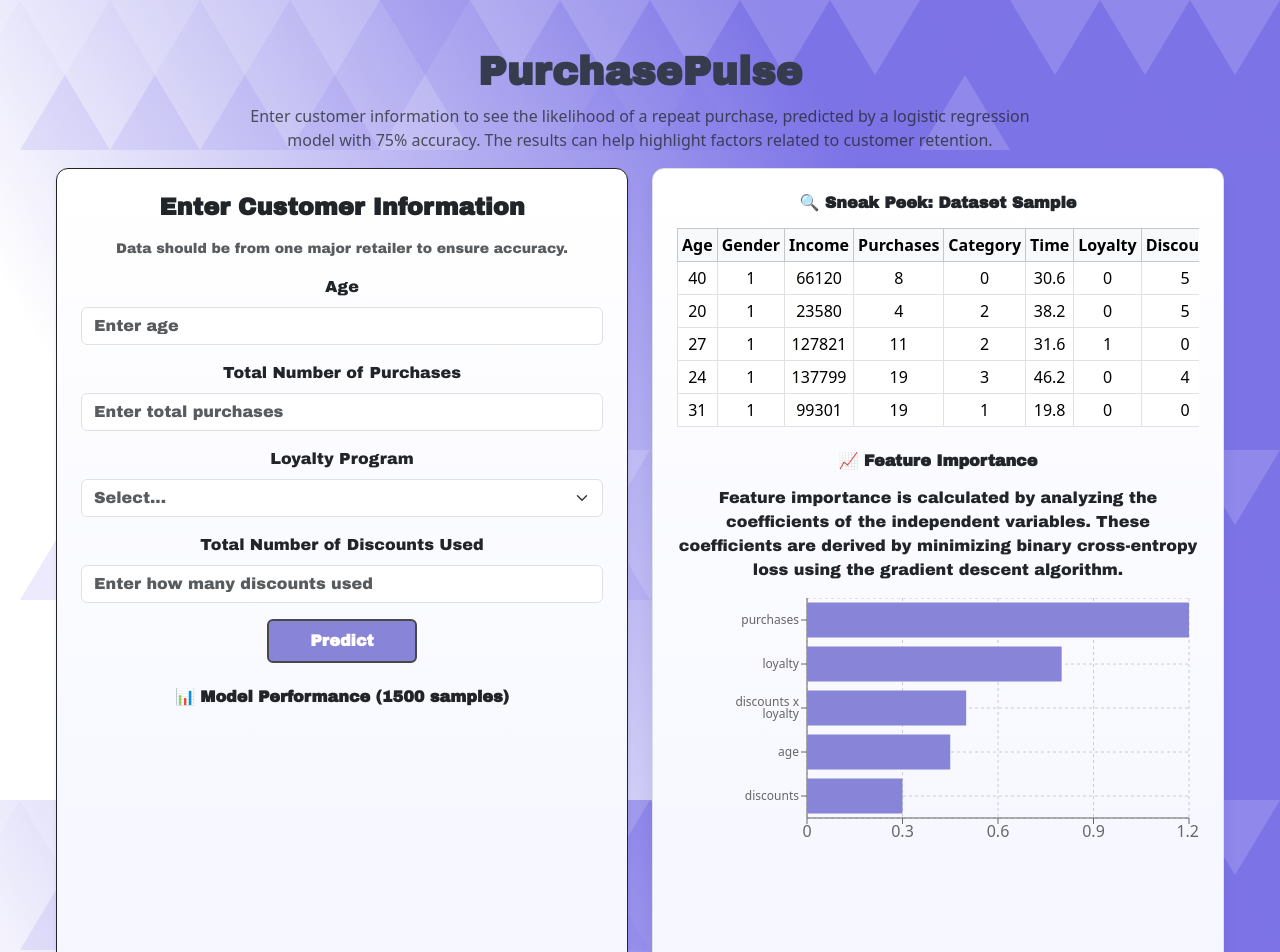
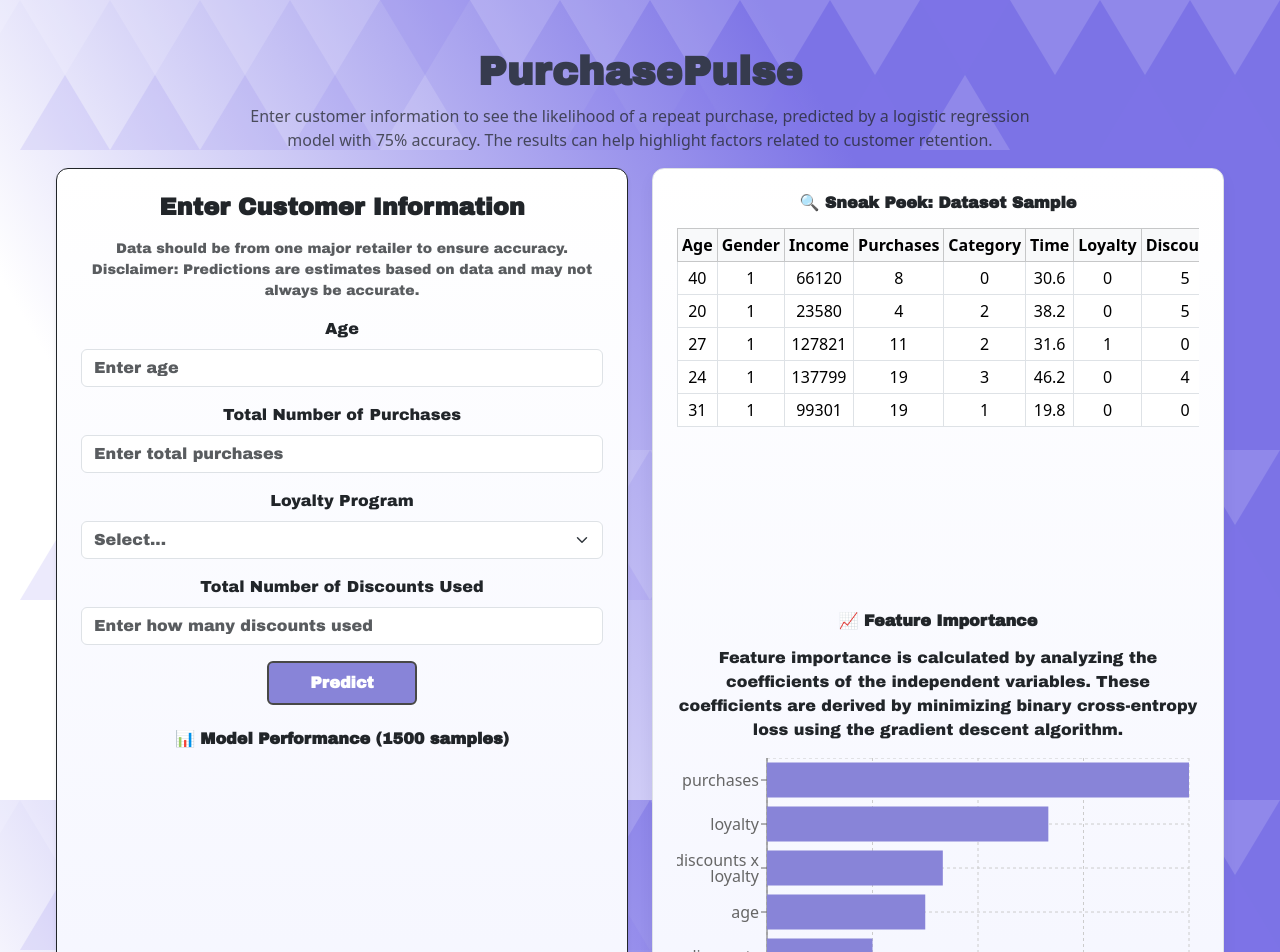
Before and after one commit to adamwalid64/PurchasePulseAI, a React (Vite) app in the folder cust-dashboard/: page / in a window 1280 px wide. Shown: the top 952 px of the page. Built offline with nearby package versions, Linux system fonts and the light colour scheme; no server answers.

Commit message:
updated feature importance graph position

```diff
--- a/cust-dashboard/src/App.jsx
+++ b/cust-dashboard/src/App.jsx
@@ -154,7 +154,11 @@ function App() {
               <h4 className="fw-bold mb-3 text-center archivo-black-regular">Enter Customer Information</h4>
               <div className="form-text mb-3 text-center">
                 Data should be from one major retailer to ensure accuracy.
+                Disclaimer: Predictions are estimates based on data and may not always be accurate.
               </div>
+              {/* <div className="form-text mb-3 text-center">
+                Disclaimer: Predictions are estimates based on data and may not always be accurate.
+              </div> */}
               <div className="mb-3">
                 <label className="form-label">Age</label>
                 <input type="number" className="form-control" name="age" value={formData.age}
@@ -268,14 +272,14 @@ function App() {
                     <BarChart
                       data={featureImportance}
                       layout="vertical"
-                      margin={{ top: 0, right: 10, bottom: 0, left: 10 }}
+                      margin={{ top: 0, right: 10, bottom: 0, left: -30 }}
                     >
                       <CartesianGrid strokeDasharray="3 3" />
                       <XAxis type="number" />
                       <YAxis
                         type="category"
                         dataKey="name"
-                        tick={{ fontSize: 12 }}
+                        tick={{ fontSize: 16 }}
                         width={120}
                       />
                       <Tooltip />
--- a/cust-dashboard/src/index.css
+++ b/cust-dashboard/src/index.css
@@ -141,3 +141,7 @@ html, body, #root {
     min-width: 250px;
   }
 }
+
+div.feature-imp-container {
+  margin-top: 11.5rem;
+}
```
